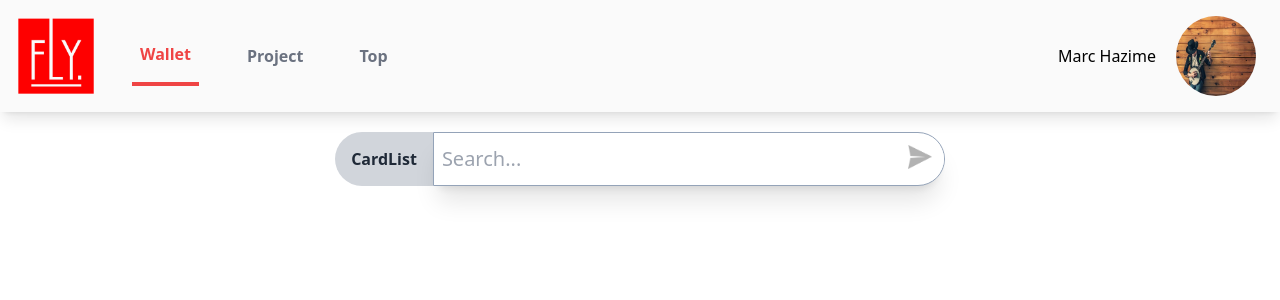
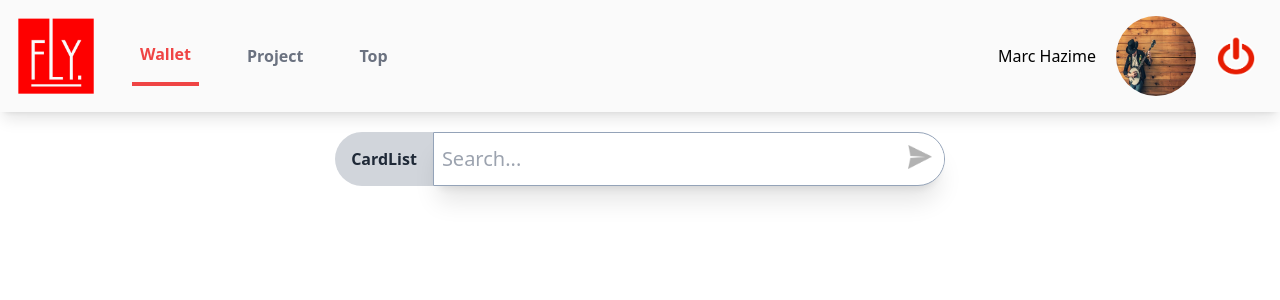
Before and after one commit to Pablohassan/WCS-Project3-Flyp, a React (Vite) app in the folder frontend/: page /wallet in a window 1280 px wide. Shown: the top 300 px of the page. Built offline with nearby package versions, Linux system fonts and the light colour scheme.

Commit message:
disconnect-btn (#20)
Co-authored-by: PabloHassan <95355922+Pablohassan@users.noreply.github.com>

```diff
--- a/frontend/src/components/Burger.jsx
+++ b/frontend/src/components/Burger.jsx
@@ -70,6 +70,15 @@ export default function Burger() {
                   Top
                 </Link>
               </li>
+              <li className="flex justify-center  border-b border-gray-400 my-8 uppercase hover:bg-gray-600/50 w-full my-0 h-20">
+                <Link
+                  className="w-full flex items-center justify-center"
+                  alt=""
+                  to="/"
+                >
+                  Deconnexion
+                </Link>
+              </li>
               <li>
                 <img
                   className="rounded-full  h-20 w-20 mr-2 mt-5"
@@ -90,6 +99,9 @@ export default function Burger() {
           </li>
           <li>
             <Link to="/top">Top</Link>
+          </li>
+          <li>
+            <Link to="/">Deconnexion</Link>
           </li>
         </ul>
       </nav>
--- a/frontend/src/components/Cards.jsx
+++ b/frontend/src/components/Cards.jsx
@@ -2,17 +2,12 @@ import React, { Component } from "react";
 // eslint-disable-next-line
 import { config } from "react-spring";
 import VerticalCarousel from "./VerticalCarousel";
+import FlypCard from "./FlypCard";
 
 const slides = [
   {
     key: 0,
-    content: (
-      <img
-        style={{ width: "100%", height: "auto" }}
-        src="https://f.hubspotusercontent00.net/hubfs/8852505/1.png"
-        alt="card"
-      />
-    ),
+    content: <FlypCard />,
   },
   {
     key: 1,
@@ -97,14 +92,11 @@ const slides = [
 ];
 
 const verticalStyle = {
-  position: "fixed",
   display: "flex",
-  flexDirection: "column",
   justifyContent: "center",
   alignItems: "center",
   width: "90vw",
-  height: "90vh",
-  margin: "auto",
+  height: "50vh",
 };
 
 const horizontalStyle = {
--- a/frontend/src/components/Navbar.jsx
+++ b/frontend/src/components/Navbar.jsx
@@ -46,6 +46,17 @@ export default function Navbar() {
                 src=".\src\assets\ProfilPic.jpg"
               />
             </Link>
+
+            <div>
+              <Link to="/">
+                <img
+                  className="disconnectBtn h-10 w-10 mr-2"
+                  src=".\src\assets\disconnect.png"
+                  alt=""
+                  type="button"
+                />
+              </Link>
+            </div>
           </div>
           <div className="md:hidden flex items-center">
             <Burger />
--- a/frontend/src/components/VerticalCarousel.jsx
+++ b/frontend/src/components/VerticalCarousel.jsx
@@ -4,11 +4,9 @@ import styled from "@emotion/styled";
 import Slide from "./Slide";
 
 const Wrapper = styled.div`
-  position: relative;
   display: flex;
   justify-content: center;
-  width: 100%;
-  height: 500px;
+  align-item: center;
 `;
 
 const NavigationButtons = styled.div`
--- a/frontend/src/pages/Wallet.jsx
+++ b/frontend/src/pages/Wallet.jsx
@@ -47,14 +47,12 @@ export default function Wallet() {
       {!showCardList && (
         <div className="carousel-div">
           <div className="App">
-            <div className="exemplecss translate-x-16">
-              <div className="md:hidden">
-                <Cards orientation="vertical" />
-              </div>
+            <div className="md:hidden">
+              <Cards orientation="vertical" />
+            </div>
 
-              <div className="hidden md:block">
-                <Cards orientation="horizontal" />
-              </div>
+            <div className="hidden md:block">
+              <Cards orientation="horizontal" />
             </div>
           </div>
         </div>
```
Also changed, not shown: frontend/src/assets/disconnect.png (added).
